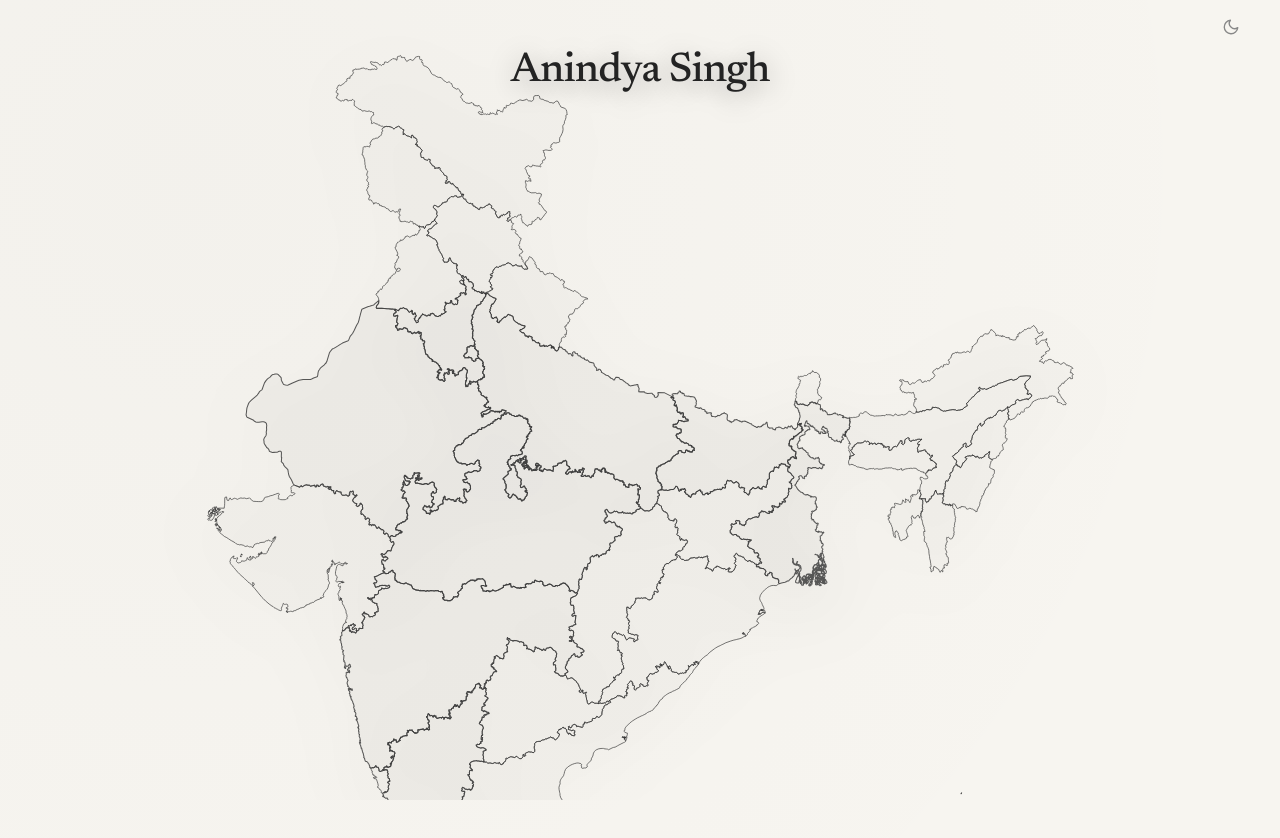
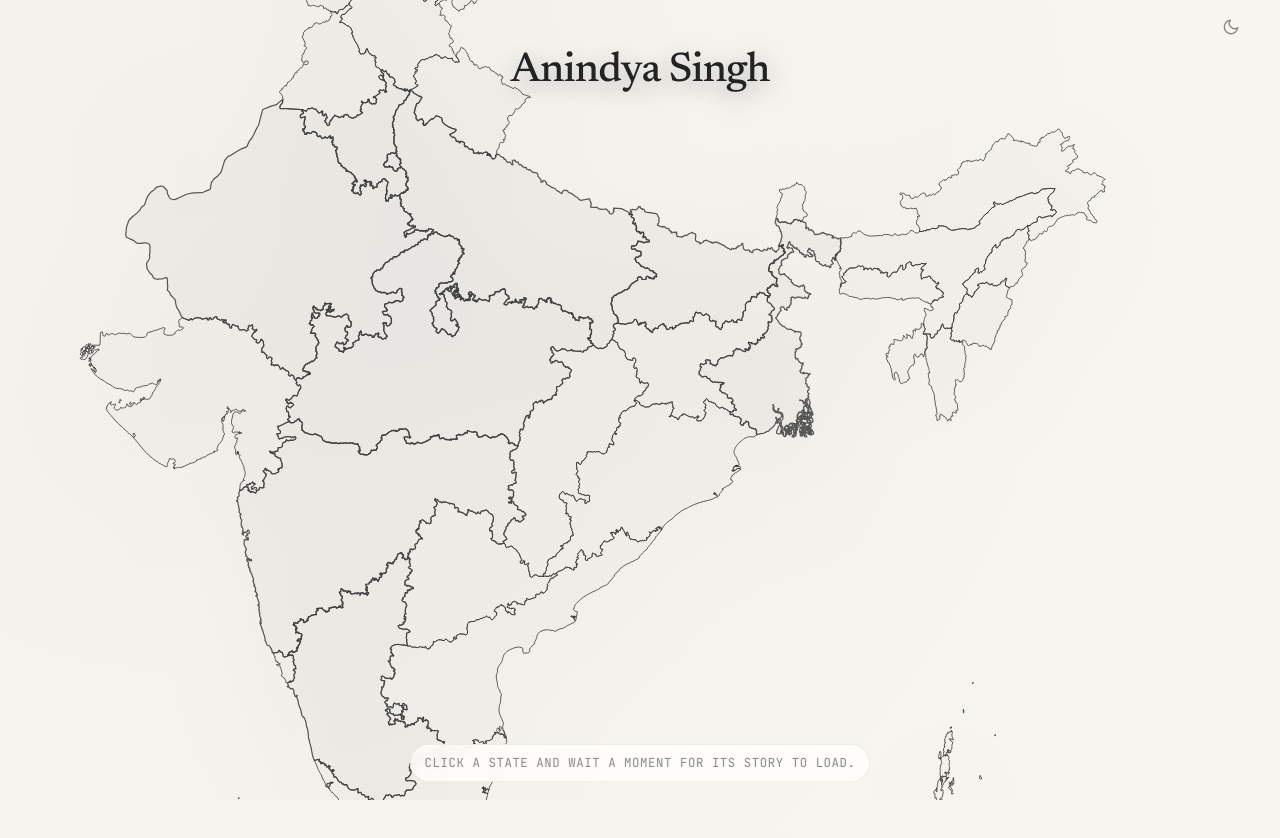
Before and after one commit to Anindyakafka/internetplace, a SvelteKit app: page / in a window 1280 px wide. Shown: the top 838 px of the page. Built offline with nearby package versions, Linux system fonts and the light colour scheme.

Commit message:
diesel er dhowa na hole chole na

```diff
--- a/src/routes/+page.svelte
+++ b/src/routes/+page.svelte
@@ -102,7 +102,6 @@
 	let mapScale = $state(2.2);
 	let mapShiftX = $state(0);
 	let mapShiftY = $state(0);
-	let mapStageEl: HTMLElement | null = $state(null);
 
 	let regions = $derived.by<Region[]>(() => {
 		const ids = new Set<string>();
@@ -221,20 +220,18 @@
 
 	$effect(() => {
 		const onScroll = () => {
-			const stageTop = mapStageEl?.offsetTop ?? 0;
-			const stageHeight = mapStageEl?.offsetHeight ?? window.innerHeight * 3;
-			const scrollSpan = Math.max(1, stageHeight - window.innerHeight);
-			const withinStage = window.scrollY - stageTop;
-			const progress = Math.max(0, Math.min(1, withinStage / scrollSpan));
+			const doc = document.documentElement;
+			const maxScroll = Math.max(1, doc.scrollHeight - window.innerHeight);
+			const progress = Math.max(0, Math.min(1, window.scrollY / maxScroll));
 
-			// Keep the map large through the whole sequence: only moderate zoom delta.
-			const startScale = 1.72;
-			const endScale = 0.98;
+			// Keep the map large while ensuring a near-full frame by the scroll end.
+			const startScale = 1.78;
+			const endScale = 1.06;
 			mapScale = startScale + (endScale - startScale) * progress;
 
-			// Gentle drift to preserve cinematic motion without pushing the map off frame.
-			mapShiftX = -6 + progress * 6;
-			mapShiftY = 4 + progress * -6;
+			// Drift remains subtle and recenters at the end so the full map is visible.
+			mapShiftX = -5 + progress * 5;
+			mapShiftY = 3.5 + progress * -3.5;
 		};
 
 		onScroll();
@@ -306,7 +303,7 @@
 	/>
 </svelte:head>
 
-<section class="map-stage" bind:this={mapStageEl}>
+<section class="map-stage">
 	<div class="map-sticky">
 		<h1 class="landing-name">Anindya Singh</h1>
 
@@ -367,6 +364,10 @@
 		{#if storyIsLoading}
 			<div class="story-loading" aria-live="polite">Loading field view…</div>
 		{/if}
+
+		{#if !selectedStory && !storyIsLoading}
+			<p class="map-instruction">Click a state and wait a moment for its story to load.</p>
+		{/if}
 	</div>
 </section>
 
@@ -414,7 +415,7 @@
 	}
 
 	.india-map {
-		width: min(69rem, 95vw);
+		width: min(69rem, 95vw, 90vh);
 		transform: translate(var(--map-shift-x), var(--map-shift-y)) scale(var(--map-scale));
 		transform-origin: 52% 56%;
 		transition: transform 140ms linear;
@@ -568,6 +569,24 @@
 		z-index: 20;
 	}
 
+	.map-instruction {
+		position: absolute;
+		bottom: 1.1rem;
+		left: 50%;
+		transform: translateX(-50%);
+		padding: 0.5rem 0.85rem;
+		border-radius: 999px;
+		font-size: var(--step--2);
+		font-family: var(--font-mono);
+		letter-spacing: 0.04em;
+		text-transform: uppercase;
+		color: var(--color-text-muted);
+		background: color-mix(in srgb, var(--color-surface) 84%, transparent);
+		border: 1px solid color-mix(in srgb, var(--color-border) 62%, transparent);
+		backdrop-filter: blur(5px);
+		z-index: 9;
+	}
+
 	@keyframes fadeIn {
 		from {
 			opacity: 0;
@@ -619,6 +638,11 @@
 			width: min(94vw, 34rem);
 			max-height: 63vh;
 		}
+
+		.map-instruction {
+			max-width: 92vw;
+			text-align: center;
+		}
 	}
 
 	@media (prefers-reduced-motion: reduce) {
--- a/static/data/secc_state_summary.json
+++ b/static/data/secc_state_summary.json
@@ -1,5 +1,5 @@
 {
-  "generatedAt": "2026-07-24T13:28:43.681Z",
+  "generatedAt": "2026-07-27T07:14:31.170Z",
   "source": {
     "rural": "src\\data\\shrug-secc-mord-rural-csv\\secc_rural_shrid.csv",
     "urban": "src\\data\\shrug-secc-parsed-urban-csv\\secc_urban_shrid.csv"
```
Also changed, not shown: 1 other file (tests, documents, lock files or other folders).
